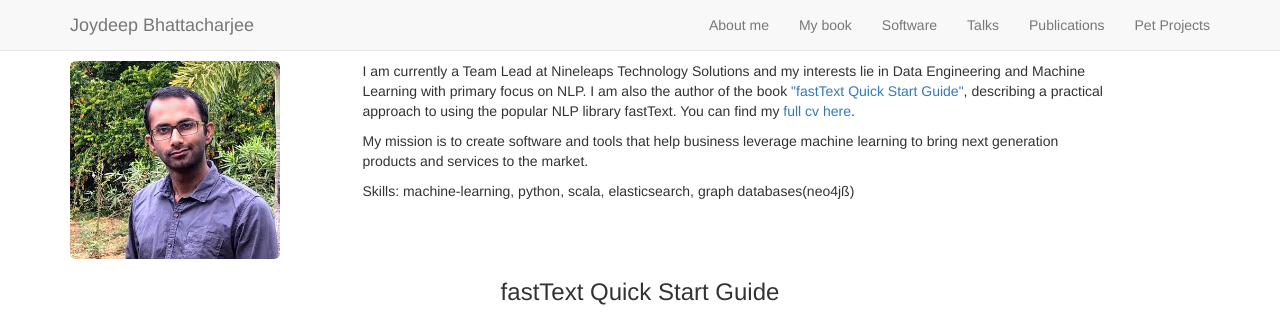
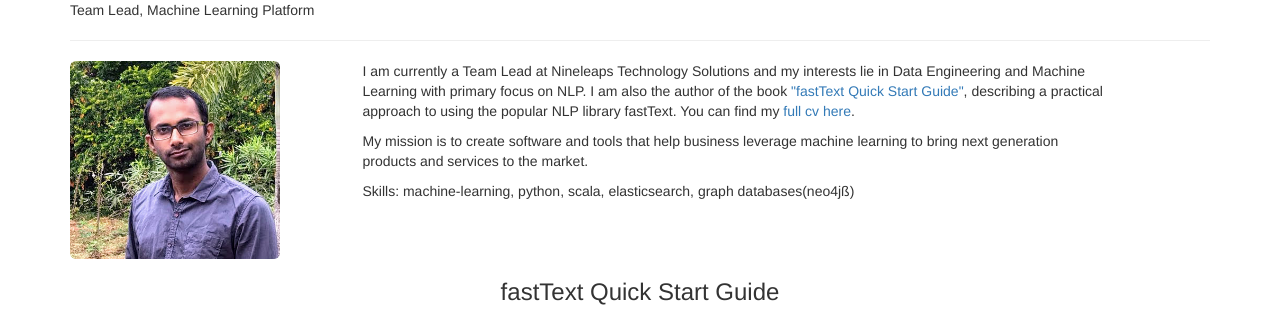
Before and after one commit to infinite-Joy/infinite-Joy.github.io, a plain HTML site: page index.html in a window 1280 px wide. Shown: the top 324 px of the page. Drawn offline with nearby package versions, Linux system fonts and the light colour scheme; a script that the page names is missing.

```diff
--- a/index.html
+++ b/index.html
@@ -45,46 +45,6 @@
 </head>
 
 <body id="page-top" class="index">
-
-    <nav class="navbar navbar-default navbar-fixed-top">
-      <div class="container">
-        <div class="navbar-header page-scroll">
-            <button type="button" class="navbar-toggle" data-toggle="collapse" data-target="#bs-example-navbar-collapse-1">
-                <span class="sr-only">Toggle navigation</span>
-                <span class="icon-bar"></span>
-                <span class="icon-bar"></span>
-                <span class="icon-bar"></span>
-            </button>
-          <a class="navbar-brand" href="#page-top">Joydeep Bhattacharjee</a>
-        </div>
-        <!-- Collect the nav links, forms, and other content for toggling -->
-            <div class="collapse navbar-collapse" id="bs-example-navbar-collapse-1">
-                <ul class="nav navbar-nav navbar-right">
-                    <li class="hidden">
-                        <a href="#page-top"></a>
-                    </li>
-                    <li class="page-scroll">
-                        <a href="#cv">About me</a>
-                    </li>
-                    <li class="page-scroll">
-                        <a href="#book">My book</a>
-                    </li>
-                    <li class="page-scroll">
-                        <a href="#software">Software</a>
-                    </li>
-                    <li class="page-scroll">
-                        <a href="#talks">Talks</a>
-                    </li>
-                    <li class="page-scroll">
-                        <a href="#publications">Publications</a>
-                    </li>
-                    <li class="page-scroll">
-                        <a href="#petprojects">Pet Projects</a>
-                    </li>
-                </ul>
-            </div>
-      </div>
-    </nav>
 
     <!-- Header -->
     <header>
```
